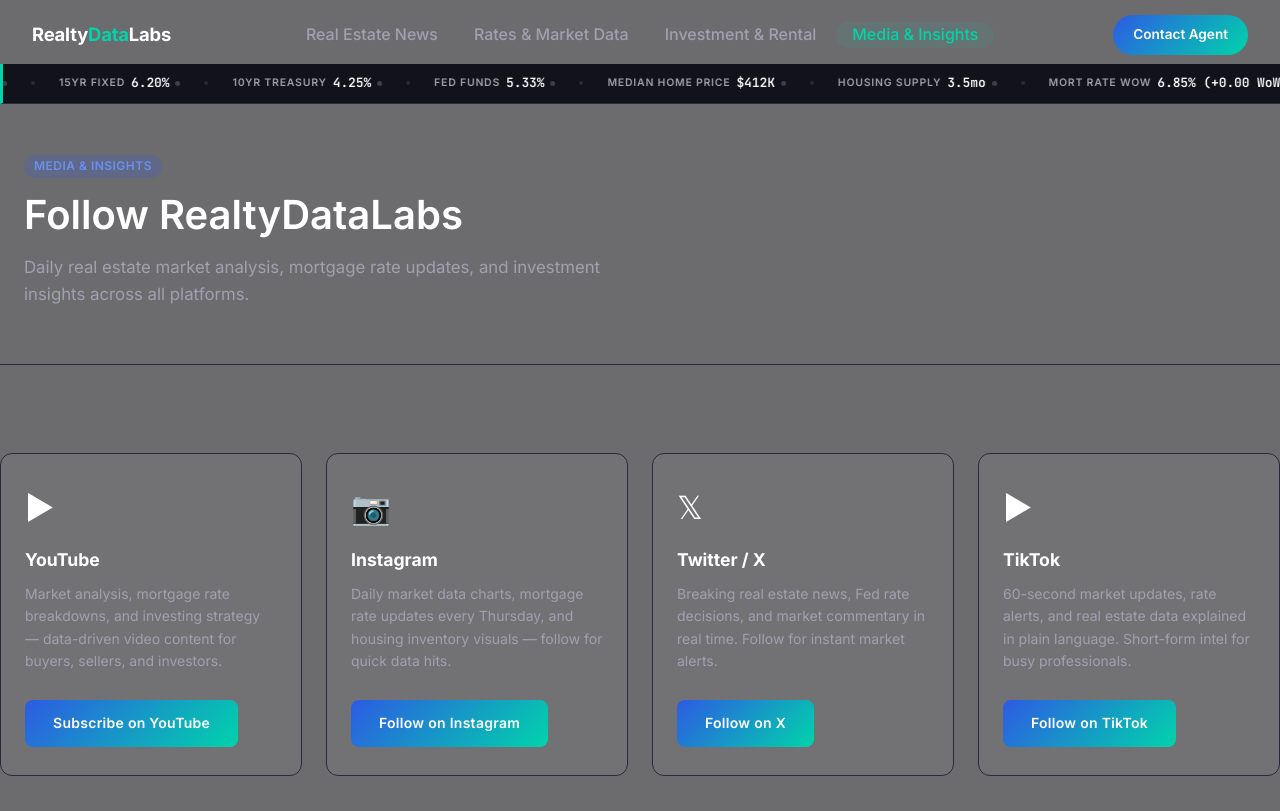
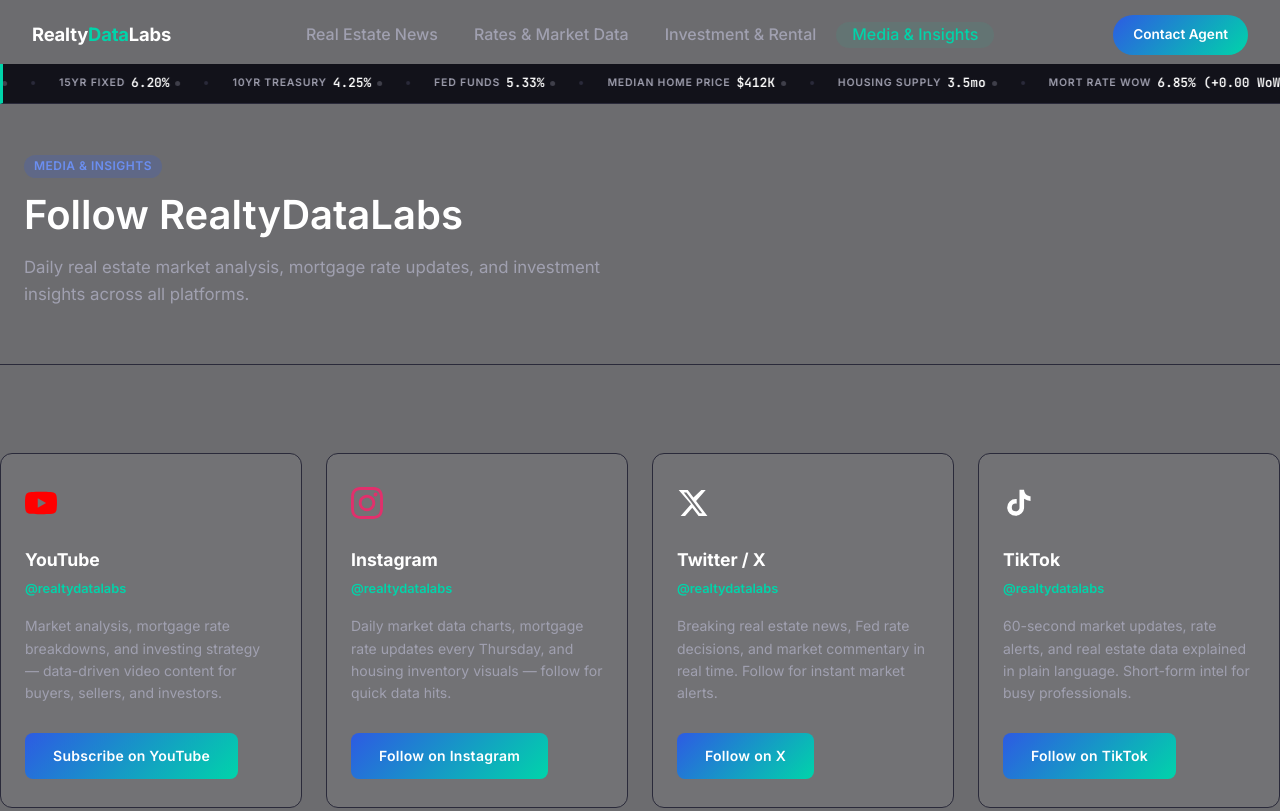
Before and after one commit to nawilliams95-bit/my-first-site, a plain HTML site: page media-insights.html in a window 1280 px wide. Shown: the top 811 px of the page. Drawn offline with Linux system fonts and the light colour scheme; no server answers.

Commit message:
TASK 8: Clean up media-insights — SVG icons, platform handles, clean layout

```diff
--- a/media-insights.html
+++ b/media-insights.html
@@ -137,8 +137,11 @@
     <div class="media-platform-grid">
 
       <div class="media-platform-card">
-        <div class="platform-icon">&#9654;</div>
+        <div class="platform-icon">
+          <svg viewBox="0 0 24 24" width="32" height="32" fill="currentColor" style="color:#FF0000"><path d="M23.498 6.186a3.016 3.016 0 0 0-2.122-2.136C19.505 3.545 12 3.545 12 3.545s-7.505 0-9.377.505A3.017 3.017 0 0 0 .502 6.186C0 8.07 0 12 0 12s0 3.93.502 5.814a3.016 3.016 0 0 0 2.122 2.136c1.871.505 9.376.505 9.376.505s7.505 0 9.377-.505a3.015 3.015 0 0 0 2.122-2.136C24 15.93 24 12 24 12s0-3.93-.502-5.814zM9.545 15.568V8.432L15.818 12l-6.273 3.568z"/></svg>
+        </div>
         <h3>YouTube</h3>
+        <p style="font-size:0.8rem;color:var(--accent-teal);margin:-4px 0 4px;font-weight:600">@realtydatalabs</p>
         <p>Market analysis, mortgage rate breakdowns, and investing strategy — data-driven video content for buyers, sellers, and investors.</p>
         <a href="https://youtube.com/@realtydatalabs" target="_blank" rel="noopener" class="btn-primary">
           Subscribe on YouTube
@@ -146,8 +149,11 @@
       </div>
 
       <div class="media-platform-card">
-        <div class="platform-icon">&#128247;</div>
+        <div class="platform-icon">
+          <svg viewBox="0 0 24 24" width="32" height="32" fill="currentColor" style="color:#E1306C"><path d="M12 2.163c3.204 0 3.584.012 4.85.07 3.252.148 4.771 1.691 4.919 4.919.058 1.265.069 1.645.069 4.849 0 3.205-.012 3.584-.069 4.849-.149 3.225-1.664 4.771-4.919 4.919-1.266.058-1.644.07-4.85.07-3.204 0-3.584-.012-4.849-.07-3.26-.149-4.771-1.699-4.919-4.92-.058-1.265-.07-1.644-.07-4.849 0-3.204.013-3.583.07-4.849.149-3.227 1.664-4.771 4.919-4.919 1.266-.057 1.645-.069 4.849-.069zm0-2.163c-3.259 0-3.667.014-4.947.072-4.358.2-6.78 2.618-6.98 6.98-.059 1.281-.073 1.689-.073 4.948 0 3.259.014 3.668.072 4.948.2 4.358 2.618 6.78 6.98 6.98 1.281.058 1.689.072 4.948.072 3.259 0 3.668-.014 4.948-.072 4.354-.2 6.782-2.618 6.979-6.98.059-1.28.073-1.689.073-4.948 0-3.259-.014-3.667-.072-4.947-.196-4.354-2.617-6.78-6.979-6.98-1.281-.059-1.69-.073-4.949-.073zm0 5.838c-3.403 0-6.162 2.759-6.162 6.162s2.759 6.163 6.162 6.163 6.162-2.759 6.162-6.163c0-3.403-2.759-6.162-6.162-6.162zm0 10.162c-2.209 0-4-1.79-4-4 0-2.209 1.791-4 4-4s4 1.791 4 4c0 2.21-1.791 4-4 4zm6.406-11.845c-.796 0-1.441.645-1.441 1.44s.645 1.44 1.441 1.44c.795 0 1.439-.645 1.439-1.44s-.644-1.44-1.439-1.44z"/></svg>
+        </div>
         <h3>Instagram</h3>
+        <p style="font-size:0.8rem;color:var(--accent-teal);margin:-4px 0 4px;font-weight:600">@realtydatalabs</p>
         <p>Daily market data charts, mortgage rate updates every Thursday, and housing inventory visuals — follow for quick data hits.</p>
         <a href="https://www.instagram.com/realtydatalabs" target="_blank" rel="noopener" class="btn-primary">
           Follow on Instagram
@@ -155,8 +161,11 @@
       </div>
 
       <div class="media-platform-card">
-        <div class="platform-icon">&#120143;</div>
+        <div class="platform-icon">
+          <svg viewBox="0 0 24 24" width="32" height="32" fill="currentColor"><path d="M18.244 2.25h3.308l-7.227 8.26 8.502 11.24H16.17l-4.714-6.231-5.401 6.231H2.742l7.737-8.835L1.254 2.25H8.08l4.259 5.63zm-1.161 17.52h1.833L7.084 4.126H5.117z"/></svg>
+        </div>
         <h3>Twitter / X</h3>
+        <p style="font-size:0.8rem;color:var(--accent-teal);margin:-4px 0 4px;font-weight:600">@realtydatalabs</p>
         <p>Breaking real estate news, Fed rate decisions, and market commentary in real time. Follow for instant market alerts.</p>
         <a href="https://x.com/realtydatalabs" target="_blank" rel="noopener" class="btn-primary">
           Follow on X
@@ -164,8 +173,11 @@
       </div>
 
       <div class="media-platform-card">
-        <div class="platform-icon">&#9654;</div>
+        <div class="platform-icon">
+          <svg viewBox="0 0 24 24" width="32" height="32" fill="currentColor"><path d="M19.59 6.69a4.83 4.83 0 01-3.77-4.25V2h-3.45v13.67a2.89 2.89 0 01-2.88 2.5 2.89 2.89 0 01-2.89-2.89 2.89 2.89 0 012.89-2.89c.28 0 .54.04.79.1V9.01a6.33 6.33 0 00-.79-.05 6.34 6.34 0 00-6.34 6.34 6.34 6.34 0 006.34 6.34 6.34 6.34 0 006.33-6.34V8.88a8.28 8.28 0 004.84 1.54V7.01a4.85 4.85 0 01-1.07-.32z"/></svg>
+        </div>
         <h3>TikTok</h3>
+        <p style="font-size:0.8rem;color:var(--accent-teal);margin:-4px 0 4px;font-weight:600">@realtydatalabs</p>
         <p>60-second market updates, rate alerts, and real estate data explained in plain language. Short-form intel for busy professionals.</p>
         <a href="https://www.tiktok.com/@realtydatalabs" target="_blank" rel="noopener" class="btn-primary">
           Follow on TikTok
```
